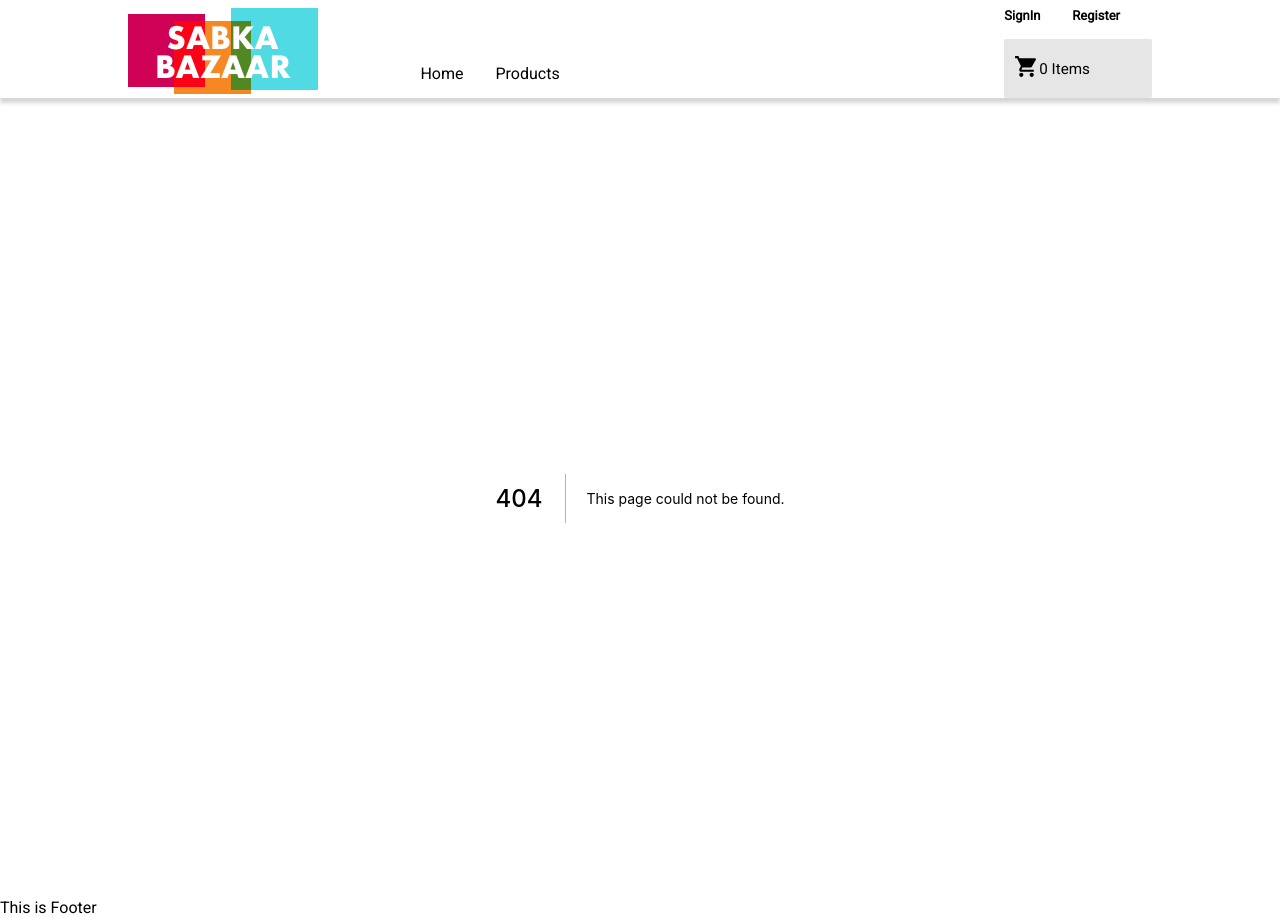
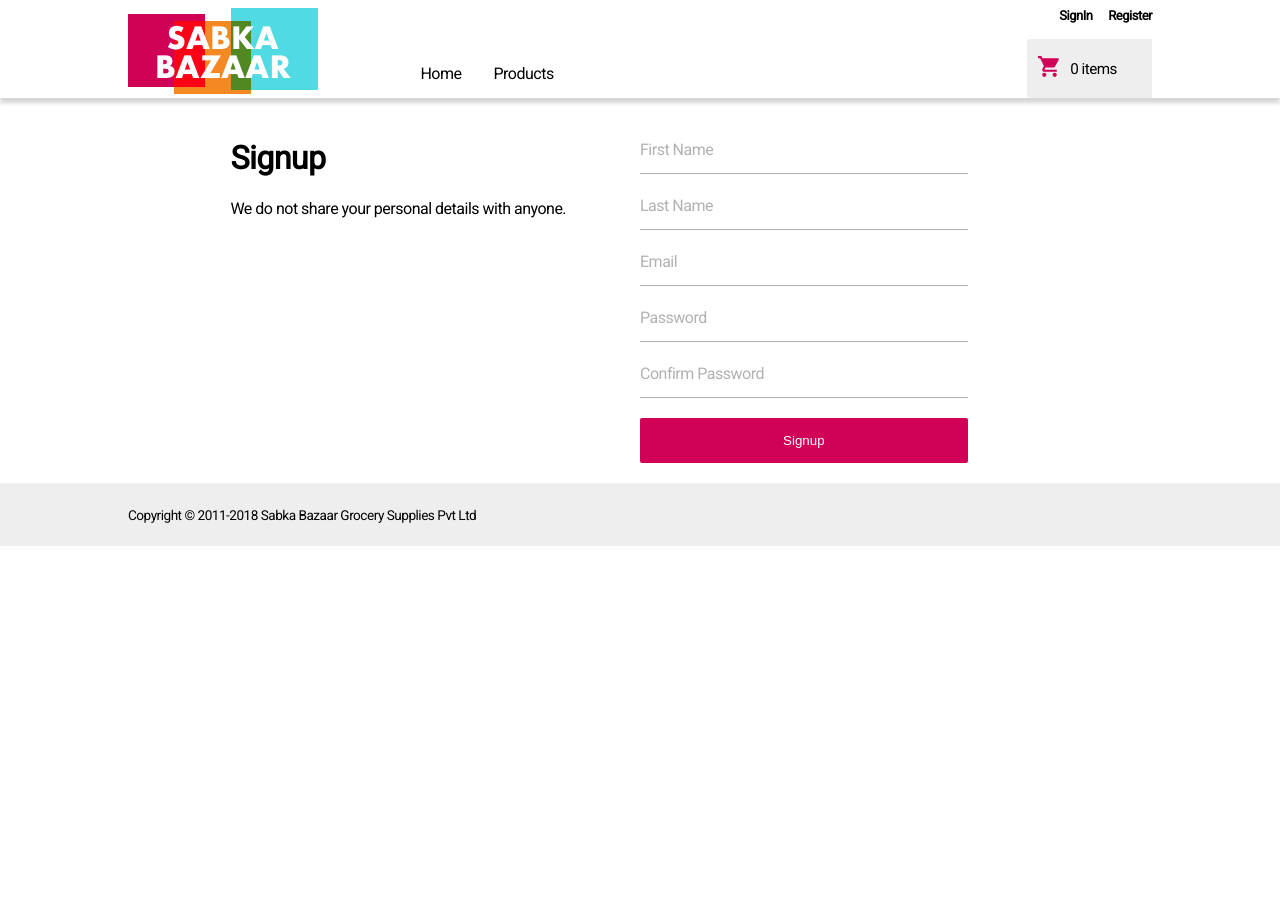
Before and after one commit to anand-kashyap/shoppingsite, a Next.js app: page /register in a window 1280 px wide. Before the commit this address had no page. After the commit the page ends 800 px from the top, so only its background shows below. Built offline with nearby package versions, Linux system fonts and the light colour scheme.

Commit message:
register page ui complete

```diff
--- /dev/null
+++ b/components/Cart.tsx
@@ -0,0 +1,35 @@
+import styled from 'styled-components';
+
+const StyledCart = styled.div`
+  column-gap: 0.5rem;
+  font-size: 0.95rem;
+  display: flex;
+  align-items: center;
+  background-color: ${(props) => props.theme.secondary};
+  padding: 5px 10px;
+  border-radius: 2px;
+  & > p {
+    margin: 0;
+  }
+  .cart-img {
+    width: 25px;
+  }
+  svg {
+    fill: ${(props) => props.theme.primary};
+  }
+`;
+
+const Cart = () => {
+  return (
+    <StyledCart>
+      <div className='cart-img'>
+        <svg version='1.1' id='Layer_1' focusable='false' xmlns='http://www.w3.org/2000/svg' x='0px' y='0px' viewBox='0 0 24 24'>
+          <path d='M7 18c-1.1 0-1.99.9-1.99 2S5.9 22 7 22s2-.9 2-2-.9-2-2-2zM1 2v2h2l3.6 7.59-1.35 2.45c-.16.28-.25.61-.25.96 0 1.1.9 2 2 2h12v-2H7.42c-.14 0-.25-.11-.25-.25l.03-.12.9-1.63h7.45c.75 0 1.41-.41 1.75-1.03l3.58-6.49A1.003 1.003 0 0 0 20 4H5.21l-.94-2H1zm16 16c-1.1 0-1.99.9-1.99 2s.89 2 1.99 2 2-.9 2-2-.9-2-2-2z' />
+        </svg>
+      </div>
+      <p>0 items</p>
+    </StyledCart>
+  );
+};
+
+export default Cart;
--- a/components/Footer.tsx
+++ b/components/Footer.tsx
@@ -1,5 +1,17 @@
+import styled from 'styled-components';
+
+const StyledFooter = styled.footer`
+  background-color: ${props => props.theme.secondary};
+  padding: 10px 0;
+  font-size: 0.85rem;
+`;
+
 const Footer = () => {
-  return <div>This is Footer</div>;
+  return (
+    <StyledFooter>
+      <p className='container'>Copyright &copy; 2011-2018 Sabka Bazaar Grocery Supplies Pvt Ltd</p>
+    </StyledFooter>
+  );
 };
 
 export default Footer;
--- a/components/Header.tsx
+++ b/components/Header.tsx
@@ -1,9 +1,11 @@
 import Head from 'next/head';
 import Image from 'next/image';
+import Link from 'next/link';
 import { useRouter } from 'next/router';
 import logo from 'public/logo.png';
 import styled from 'styled-components';
 import { capitalizeTitle } from 'utils';
+import Cart from './Cart';
 
 const StyledHeader = styled.header`
   margin-top: 0.5rem;
@@ -37,26 +39,15 @@ const UserActions = styled.div`
 
   ul {
     display: grid;
-    grid-template-columns: repeat(3, 1fr);
+    grid-template-columns: repeat(4, 1fr);
+    gap: 1em;
+  }
+  ul > li:first-child {
+    grid-column-start: 3;
   }
   ul > li {
     font-size: small;
     font-weight: bold;
-  }
-  .cart {
-    font-size: 0.95rem;
-    grid-column: 1 / span 2;
-    display: flex;
-    align-items: center;
-    background-color: #e6e6e6;
-    padding: 5px 10px;
-    border-radius: 2px;
-  }
-  .cart > p {
-    margin: 0;
-  }
-  .cart-img {
-    width: 25px;
   }
 `;
 
@@ -71,7 +62,11 @@ const Header = () => {
         <title>Sabka Bazaar{capitalizeTitle(pathname, '|')}</title>
       </Head>
       <div className='logo'>
-        <Image src={logo} alt='Sabka Bazaar Logo' />
+        <Link href='/'>
+          <a>
+            <Image src={logo} alt='Sabka Bazaar Logo' />
+          </a>
+        </Link>
       </div>
       <nav>
         <ul>
@@ -81,15 +76,14 @@ const Header = () => {
       </nav>
       <UserActions>
         <ul>
-          <li>SignIn</li>
-          <li>Register</li>
+          <li>
+            <Link href='/login'>SignIn</Link>
+          </li>
+          <li>
+            <Link href='/register'>Register</Link>
+          </li>
         </ul>
-        <div className='cart'>
-          <div className='cart-img'>
-            <img src='/cart.svg' alt='Shopping Cart' />
-          </div>
-          <p>0 Items</p>
-        </div>
+        <Cart />
       </UserActions>
     </StyledHeader>
   );
--- /dev/null
+++ b/components/RegisterUser.tsx
@@ -0,0 +1,38 @@
+import styled from 'styled-components';
+import Input from './StyledInput';
+
+const StyledButton = styled.button`
+  width: 100%;
+  border: none;
+  margin-top: 20px;
+  padding: 15px 0;
+  color: white;
+  background-color: ${props => props.theme.primary};
+  border-radius: 2px;
+`;
+
+const StyledForm = styled.form`
+  width: 100%;
+  @media (min-width: 992px) {
+    width: 90%;
+  }
+
+  @media (min-width: 1200px) {
+    width: 80%;
+  }
+`;
+
+const RegisterUser = () => {
+  return (
+    <StyledForm>
+      <Input name='First Name' />
+      <Input name='Last Name' />
+      <Input name='Email' type='email' />
+      <Input name='Password' type='password' />
+      <Input name='Confirm Password' type='password' />
+      <StyledButton>Signup</StyledButton>
+    </StyledForm>
+  );
+};
+
+export default RegisterUser;
--- /dev/null
+++ b/components/StyledInput.tsx
@@ -0,0 +1,43 @@
+import styled from 'styled-components';
+
+const StyledInput = styled.div`
+  position: relative;
+  .inputText {
+    width: 100%;
+    outline: none;
+    margin-top: 10px;
+    padding: 20px 0 10px;
+    border: none;
+    border-bottom: 1px solid #b1b1b1;
+    box-shadow: none !important;
+  }
+  .inputText:focus {
+    border-color: #50c3cd;
+    border-width: medium medium 2px;
+  }
+  label {
+    position: absolute;
+    pointer-events: none;
+    color: #b1b1b1;
+    top: 22px;
+    left: 0px;
+    transition: 0.2s ease all;
+  }
+  input:focus ~ label {
+    color: #50c3cd;
+    top: 10px;
+    font-size: 13px;
+    opacity: 1;
+  }
+`;
+
+const Input = ({ type = 'text', name, ...rest }) => {
+  return (
+    <StyledInput>
+      <input type={type} className='inputText' {...rest} />
+      <label>{name}</label>
+    </StyledInput>
+  );
+};
+
+export default Input;
--- a/pages/_app.tsx
+++ b/pages/_app.tsx
@@ -10,6 +10,7 @@ html, body {
   box-sizing: border-box;
 }
 body{
+  letter-spacing: -0.5px;
   font-size: 16px;
   font-family: 'Roboto', sans-serif;
 }
@@ -27,6 +28,11 @@ img {
   height: auto;
 }
 
+a{
+  text-decoration: none;
+  color: black;
+}
+
 .container{
   @media (min-width: 992px) {
     padding: 0 5%;
@@ -39,9 +45,8 @@ img {
 `;
 
 const theme = {
-  colors: {
-    primary: '#0070f3',
-  },
+  primary: '#d10157',
+  secondary: '#eeeeee',
 };
 
 export default function App({ Component, pageProps }: AppProps) {
@@ -50,7 +55,9 @@ export default function App({ Component, pageProps }: AppProps) {
       <GlobalStyle />
       <ThemeProvider theme={theme}>
         <Header />
-        <Component {...pageProps} />
+        <main className='container'>
+          <Component {...pageProps} />
+        </main>
         <Footer />
       </ThemeProvider>
     </>
--- /dev/null
+++ b/pages/register.tsx
@@ -0,0 +1,28 @@
+import RegisterUser from 'components/RegisterUser';
+import React from 'react';
+import styled from 'styled-components';
+
+const StyledRegister = styled.div`
+  display: grid;
+  grid-template-columns: 1fr 1fr;
+  margin: 20px 10%;
+  left > p {
+    margin: 0;
+  }
+`;
+
+const Register = () => {
+  return (
+    <StyledRegister>
+      <div className='left'>
+        <h1>Signup</h1>
+        <p>We do not share your personal details with anyone.</p>
+      </div>
+      <div className='right'>
+        <RegisterUser />
+      </div>
+    </StyledRegister>
+  );
+};
+
+export default Register;
```
Also changed, not shown: pages/login.tsx (added, +7 -0 lines), public/cart.svg.
